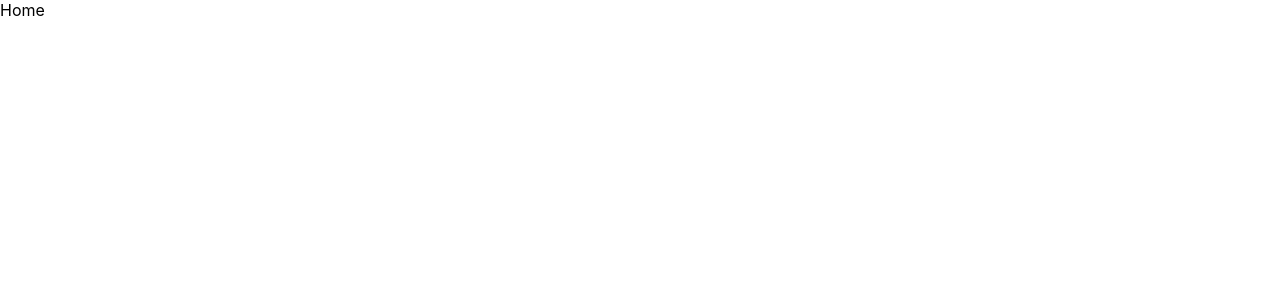
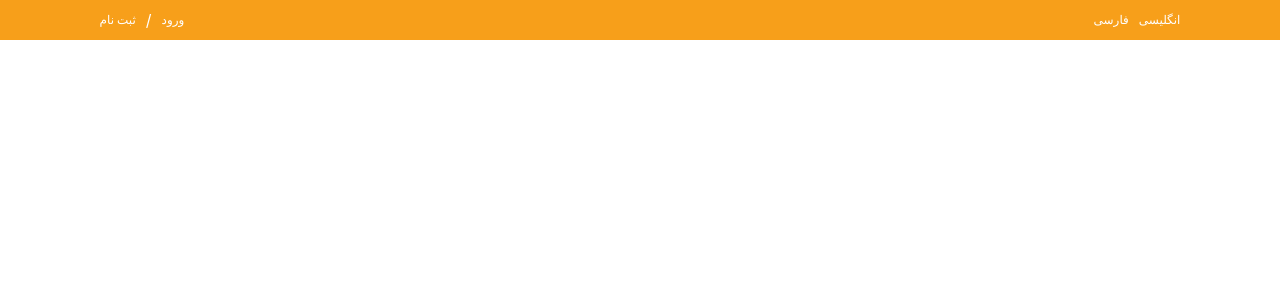
Before and after one commit to YousufMohammadi/TesnoSanat, a React (Create React App) app: page / in a window 1280 px wide. Shown: the top 300 px of the page. Built offline with nearby package versions, Linux system fonts and the light colour scheme.

Commit message:
navbar designed

```diff
--- /dev/null
+++ b/src/Components/Navbar/Navbar.css
@@ -0,0 +1,29 @@
+nav{
+    height: 40px;
+    padding:0 7%;
+    display: flex;
+    justify-content: space-between;
+    align-items: center;
+    align-self: stretch;
+    flex-shrink: 0;
+    background: #F79F1A;
+}
+nav div{
+    display: flex;
+    padding: 10px;
+    justify-content: center;
+    align-items: center;
+    gap: 10px;
+    direction: rtl;
+    color: var(--White, #FFF);
+}
+nav a{
+    color: var(--White, #FFF);
+    /* Manfard Per/R12 */
+    font-family: Ravi;
+    font-size: 12px;
+    font-style: normal;
+    font-weight: 400;
+    line-height: normal;
+    text-decoration: none;
+}
--- /dev/null
+++ b/src/Components/Navbar/Navbar.jsx
@@ -0,0 +1,17 @@
+import React from 'react'
+import "../Navbar/Navbar.css"
+export default function Navbar() {
+  return (
+    <nav>
+        <div className="login">
+            <a href="#">ورود</a>
+            /
+            <a href="#">ثبت نام</a>
+        </div>
+        <div className="language">
+            <a href="#">انگلیسی</a>
+            <a href="#">فارسی</a>
+        </div>
+    </nav>
+  )
+}
--- a/src/Pages/Home/Home.jsx
+++ b/src/Pages/Home/Home.jsx
@@ -1,7 +1,10 @@
 import React from 'react'
+import Navbar from '../../Components/Navbar/Navbar'
 
 export default function Home() {
   return (
-    <div>Home</div>
+    <div>
+        <Navbar />
+    </div>
   )
 }
```
Also changed, not shown: src/Components/Header/Header.css (added), src/Components/Header/Header.jsx (added).
